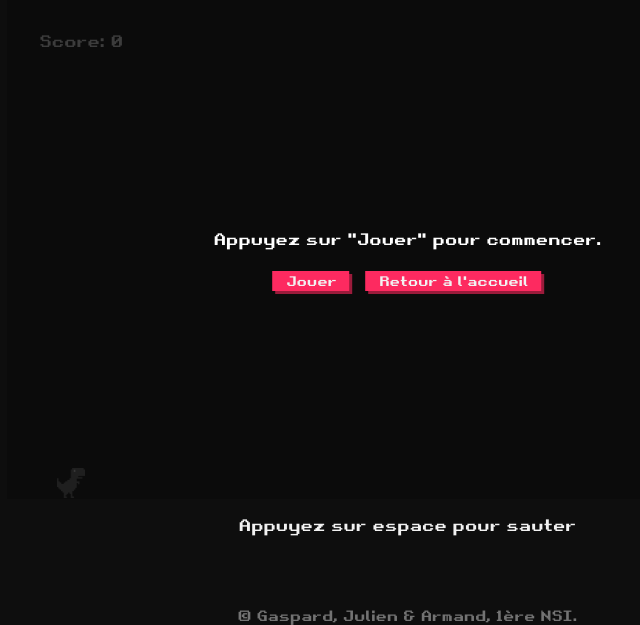
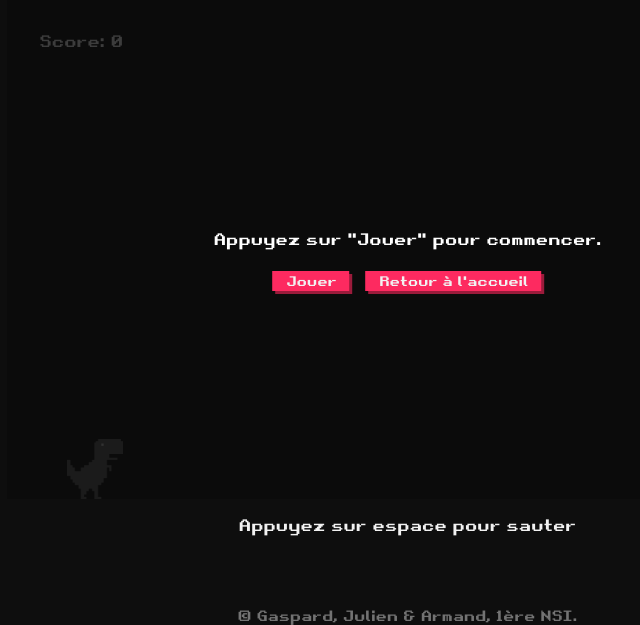
Before and after one commit to camarm-dev/nsi-projet-minijeux, a Flask app: page /game/dino in a window 1280 px wide. Shown: the part 183-808 px from the top of the page, without its empty margins (233-873 px from the left). Run offline with Flask 3, Linux system fonts and the light colour scheme.

Commit message:
changements pour dino: WIP

```diff
--- a/static/css/dino.css
+++ b/static/css/dino.css
@@ -5,17 +5,24 @@
 }
 
 #dino {
-    background-image: url("/static/img/dino.png");
-    background-size: 27.9px 30px;
-    height: 30px;
-    width: 27.9px;
-    top: 449px;
-    left: 50px;
+    height: 60px;
+    width: 55.8px;
+    transform: translate(60px, 420px);
     position: relative;
 }
 
+#dino img, #bird img {
+    width: 100%;
+    height: 100%;
+}
+
 #dino.jumping {
-    animation: jump linear .49s;
+    animation: jump ease-in-out .5s;
+}
+
+
+#dino.jumping img {
+    content: url("/static/img/dino.png")
 }
 
 /* TODO utiliser des transform pour les transitions (c'est plus opti) */
@@ -63,10 +70,13 @@
 
 @keyframes jump {
     from {
-        transform: translate(0, 0);
+        transform: translate(60px, 420px);
     }
     50% {
-        transform: translate(0, -200px);
+        transform: translate(60px, 120px);
+    }
+    60% {
+        transform: translate(60px, 120px);
     }
 }
 
--- a/templates/dino.html
+++ b/templates/dino.html
@@ -25,10 +25,14 @@
     </div>
     <div id="game" class="screen">
         <div id="status">Score: <span id="score">0</span></div>
-        <div id="dino"></div>
+        <div id="dino">
+            <img src="/static/img/dino.gif">
+        </div>
         <div id="cactus1"></div>
         <div id="cactus2"></div>
-        <div id="bird"></div>
+        <div id="bird">
+            <img src="/static/img/bird.gif">
+        </div>
     </div>
 </div>
 
```
